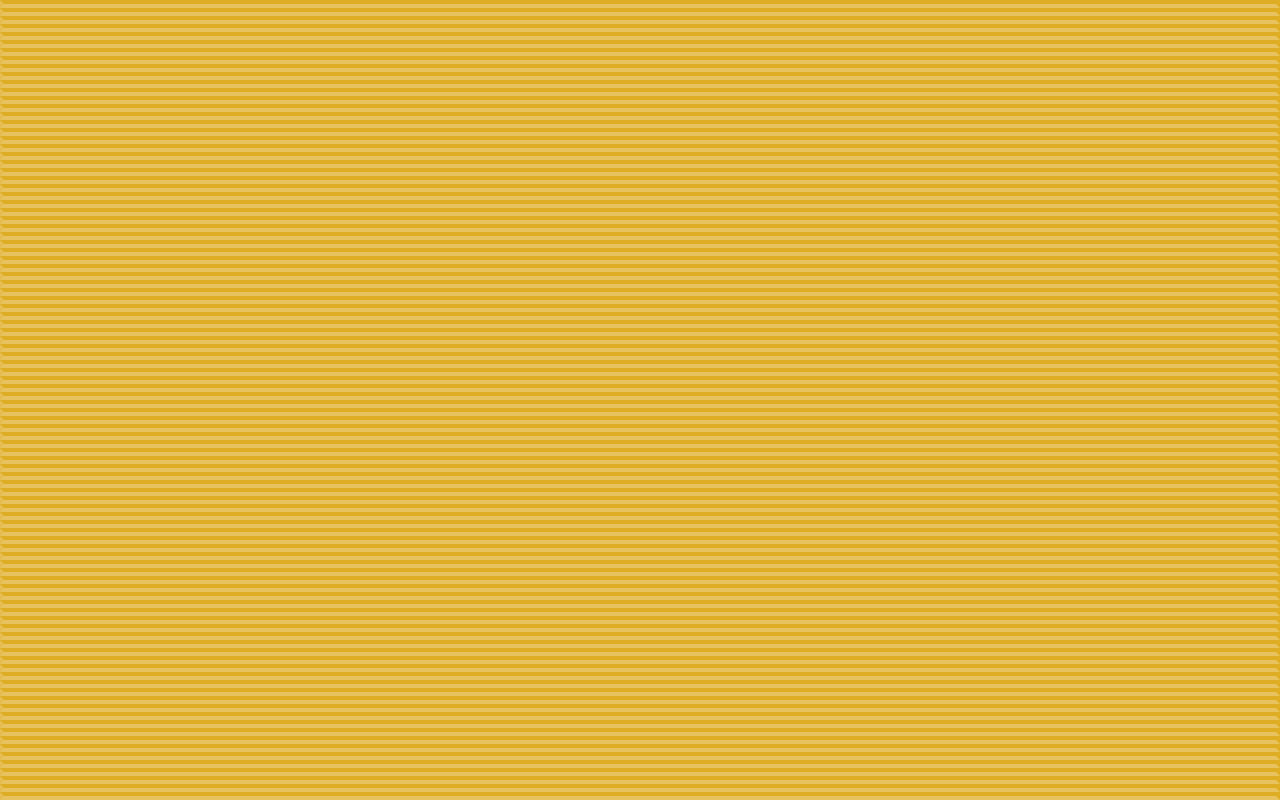
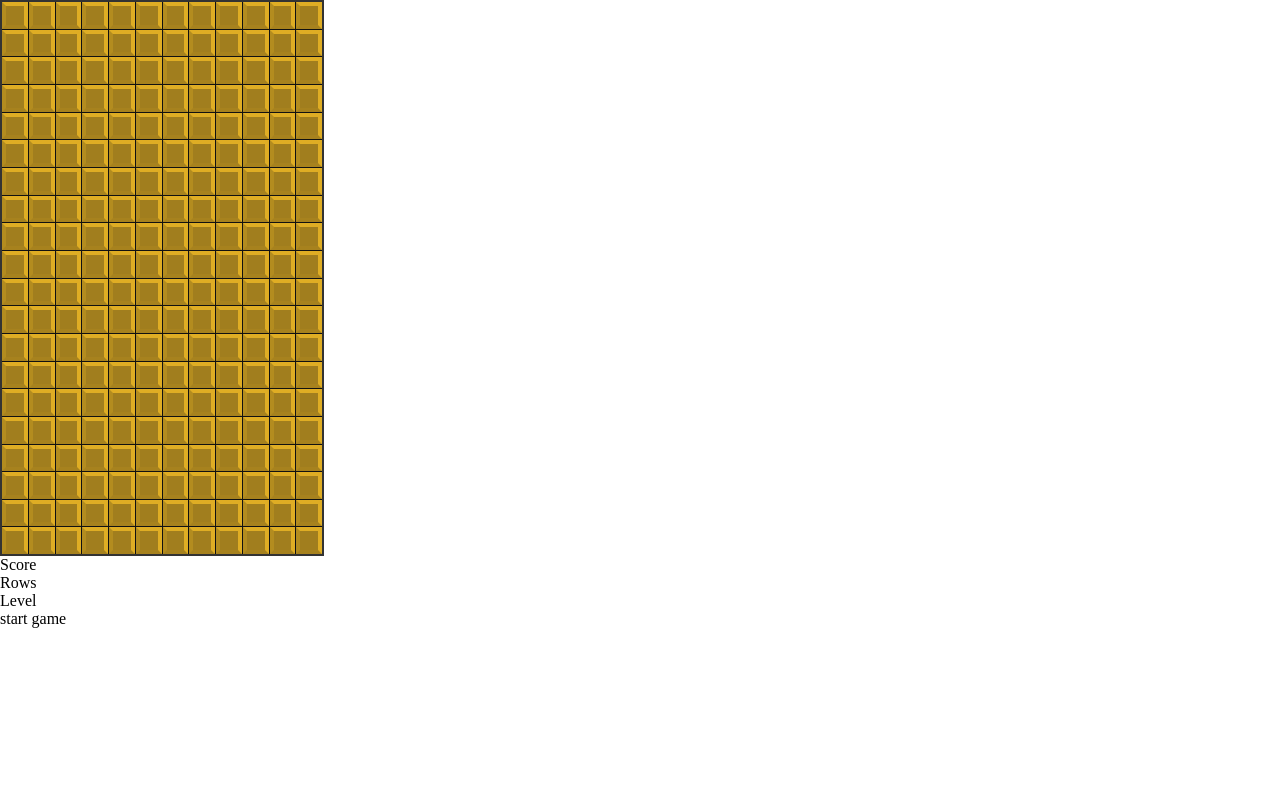
Before and after one commit to farce1/react-tetris, a React (Create React App) app: page / in a window 1280 px wide. Shown: the top 800 px of the page. Built offline with nearby package versions, Linux system fonts and the light colour scheme.

Commit message:
Style Stage component with styled-components
- create grid layout

```diff
--- a/src/components/Stage.jsx
+++ b/src/components/Stage.jsx
@@ -1,11 +1,12 @@
 import React from 'react'
 
 import Cell from './Cell'
+import { StyledStage } from './styles/StyledStage'
 
 const Stage = ({ stage }) => (
-    <div>
+    <StyledStage width={stage[0].length} height={stage.length}>
         {stage.map(row => row.map((cell, x) => <Cell key={x} type={cell[0]} />))}
-    </div>
+    </StyledStage>
 )
 
 export default Stage
--- /dev/null
+++ b/src/components/styles/StyledStage.js
@@ -0,0 +1,15 @@
+import styled from 'styled-components'
+
+export const StyledStage = styled.div`
+    display: grid;
+    grid-template-rows: repeat(
+        ${props => props.height},
+        calc(25vw / ${props => props.width})
+    );
+    grid-template-columns: repeat(${props => props.width}, 1fr);
+    grid-gap: 1px;
+    border: 2px solid #333;
+    width: 100%;
+    max-width: 25vw;
+    background: #111;
+`
```
